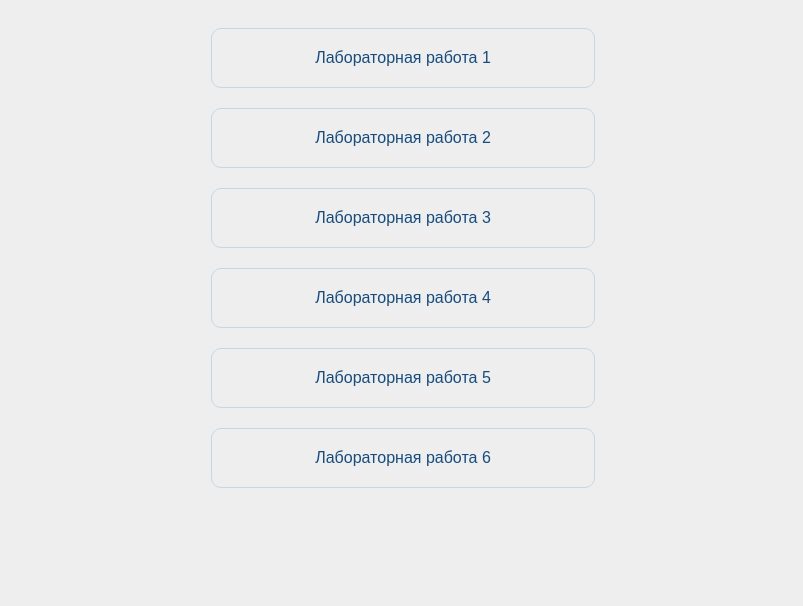
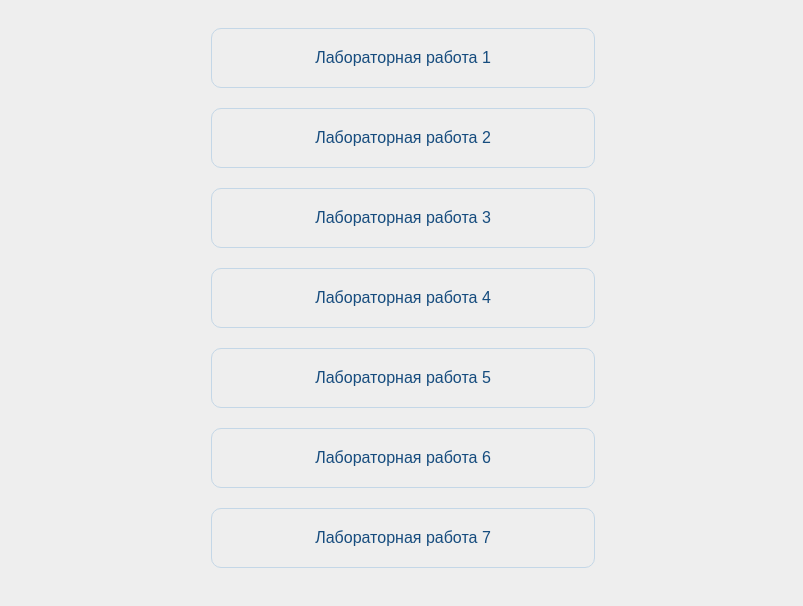
Before and after one commit to LittleCado/web-labs-vmazhaev, a plain HTML site: page index.html in a window 1280 px wide. Shown: the part 210-816 px from the top of the page, without its empty margins (237-1040 px from the left). Drawn offline with Linux system fonts and the light colour scheme.

Commit message:
Add link to lab 7

```diff
--- a/index.html
+++ b/index.html
@@ -22,6 +22,7 @@
             <a href="/lab4/index.html">Лабораторная работа 4</a>
             <a href="/lab5/index.html">Лабораторная работа 5</a>
             <a href="/lab6/index.html">Лабораторная работа 6</a>
+            <a href="/lab7/index.html">Лабораторная работа 7</a>
         </div>
     </main>
 </body>
```
